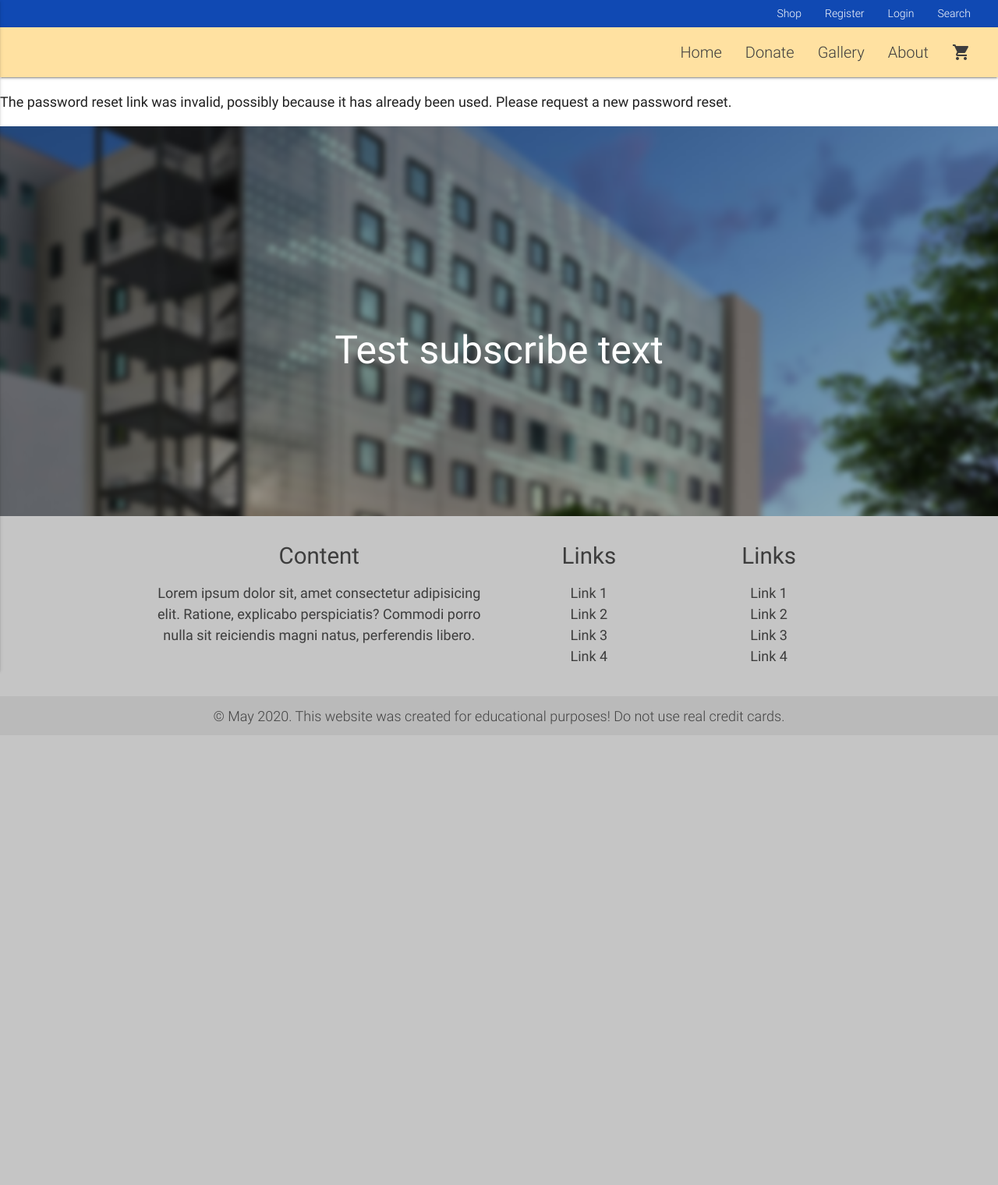
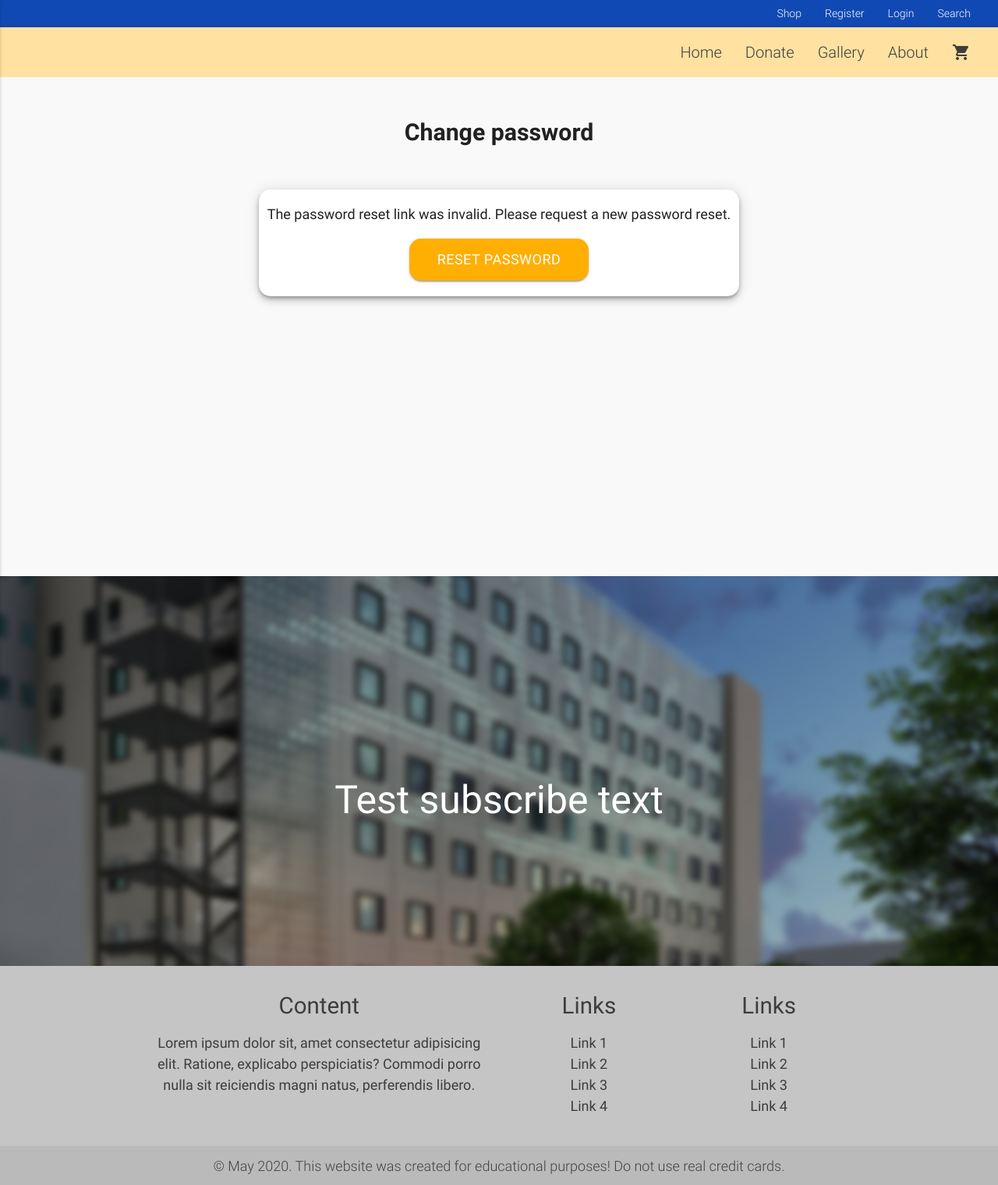
Before and after one commit to iulianpro/give-help, a Django app: a page that uses templates/registration/password_reset_confirm.html in a window 1280 px wide. Shown: the whole page at 78% size. Before the commit the page ends 929 px from the top, so only its background shows below. Run offline with Django 3.2, Linux system fonts and the light colour scheme.

Commit message:
Added style to password reset confirm page

```diff
--- a/templates/registration/password_reset_confirm.html
+++ b/templates/registration/password_reset_confirm.html
@@ -1,17 +1,63 @@
 {% extends 'base.html' %}
 
 {% block content %}
-{% if validlink %}
-<p>Change password</p>
-<form method="post">
-    {% csrf_token %}
-    {{ form.as_p }}
-    <button type="submit">Change password</button>
-</form>
-{% else %}
-<p>
-    The password reset link was invalid, possibly because it has already been used.
-    Please request a new password reset.
-</p>
-{% endif %}
+
+<div class="section">
+    <div class="container">
+        <div class="row">
+            <div class="col s10 m8 offset-s1 offset-m2">
+                <div class="row">
+                    <div class="col s12">
+                        <p class="center-align flow-text bold-text">Change password</p>
+                    </div>
+                </div>
+                <div class="row z-depth-3 white round-corner">
+                    {% if validlink %}
+                        <div class="col s12">
+                            <form method="POST">
+                                {% csrf_token %}
+                                {% for field in form %}
+                                    <div class="row">
+                                        <div class="input-field col s12">
+                                            {{ field.label_tag }}
+                                            {{ field }}
+                                            {% if field.help_text %}
+                                                <ul class="form-help-text">
+                                                    <li>Your password must contain at least 8 characters.</li>
+                                                    <li>Your password can't be a commonly used password.</li>
+                                                    <li>Your password can't be entirely numeric.</li>
+                                                </ul>
+                                            {% endif %}
+                                            {% for error in field.errors %}
+                                                <p class="form-error-text">{{ error }}</p>
+                                            {% endfor %}
+                                        </div>
+                                    </div>
+                                {% endfor %}
+                                <div class="center-align">
+                                    <button class="waves-effect waves-light btn-large bg-button round-corner"
+                                        type="submit">Change password</button>
+                                </div>
+                            </form>
+                        </div>
+                    {% else %}
+                        <div class="row form">
+                            <div class="col s12">
+                                <div class="center-align">
+                                    <p>The password reset link was invalid. Please request a new
+                                        password reset.</p>
+                                </div>
+                                <div class="center-align">
+                                    <a class="waves-effect waves-light btn-large bg-button round-corner"
+                                        type="button" href="{% url 'password_reset' %}">Reset password</a>
+                                </div>
+                            </div>
+                        </div>
+                    {% endif %}
+                </div>
+            </div>
+        </div>
+    </div>
+</div>
+
 {% endblock %}
```
